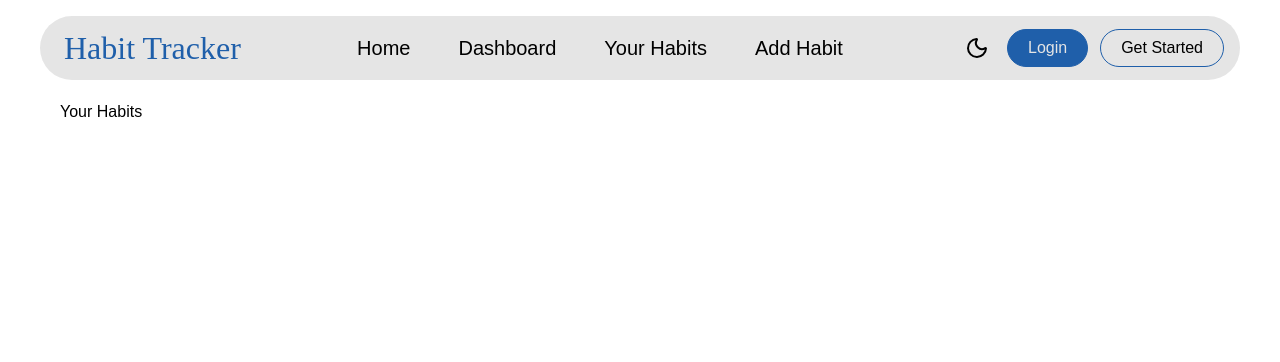
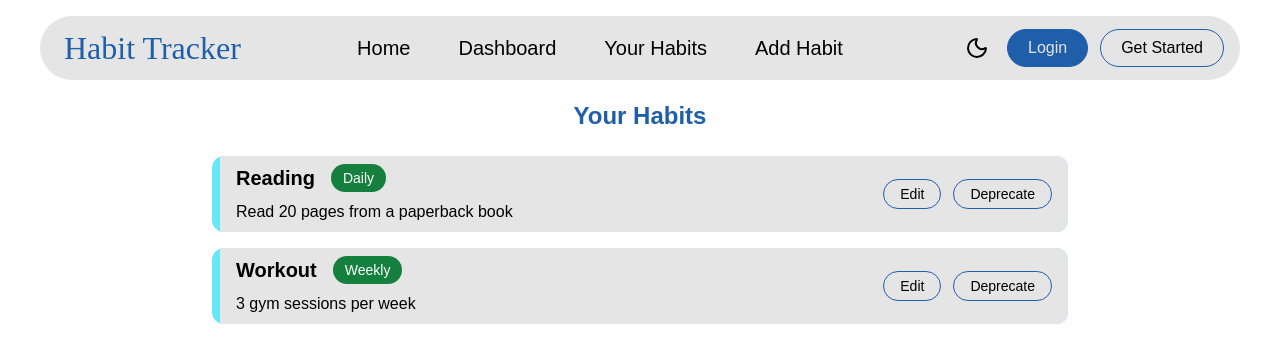
Before and after one commit to nirmit-1606/habit-tracker, a React (Create React App) app: page /HabitTracker/your-habits in a window 1280 px wide. Shown: the top 362 px of the page. Built offline with nearby package versions, Linux system fonts and the light colour scheme; no server answers; a web font is replaced by a local one.

Commit message:
Create and add component to habist list page

```diff
--- /dev/null
+++ b/src/components/HabitListItem.js
@@ -0,0 +1,28 @@
+import React from 'react';
+
+const HabitListItem = ({ habit }) => {
+    return (
+        <div className="bg-cyan-300 overflow-hidden rounded-xl pl-2 hover:pl-4 transition-all duration-[400ms]">
+            <div className="flex bg-[var(--bg-secondary)] hover:rounded-l-xl transition-all duration-[400ms]">
+                {/* Content */}
+                <div className="flex-1 px-4 py-2 flex flex-col justify-between gap-2">
+                    <div className="flex gap-4 items-start">
+                        <h3 className="text-xl font-bold text-[var(--text-primary)]">{habit.name}</h3>
+                        <span className="inline-block px-3 py-1 text-sm text-white bg-green-700 rounded-full">
+                            {habit.frequency}
+                        </span>
+                    </div>
+                    <p className="text-[var(--text-primary)]">{habit.description}</p>
+                </div>
+
+                {/* Actions */}
+                <div className="flex items-center gap-3 pr-4">
+                    <button className="secondary border text-sm px-4 py-1">Edit</button>
+                    <button className="secondary border text-sm px-4 py-1">Deprecate</button>
+                </div>
+            </div>
+        </div>
+    );
+};
+
+export default HabitListItem;
--- a/src/pages/YourHabits.js
+++ b/src/pages/YourHabits.js
@@ -1,9 +1,32 @@
 import React from 'react';
+import HabitListItem from '../components/HabitListItem';
 
 const YourHabits = () => {
-    return (
-        <div>Your Habits</div>
-    );
+  const habits = [
+    {
+      name: 'Reading',
+      frequency: 'Daily',
+      description: 'Read 20 pages from a paperback book',
+    },
+    {
+      name: 'Workout',
+      frequency: 'Weekly',
+      description: '3 gym sessions per week',
+    },
+  ];
+
+  return (
+    <div className="max-w-4xl mx-auto p-6">
+      <h2 className="text-2xl font-bold text-center mb-6" style={{ color: 'var(--accent)' }}>
+        Your Habits
+      </h2>
+      <div className="flex flex-col gap-4">
+        {habits.map((habit, index) => (
+          <HabitListItem key={index} habit={habit} />
+        ))}
+      </div>
+    </div>
+  );
 };
 
 export default YourHabits;
```
